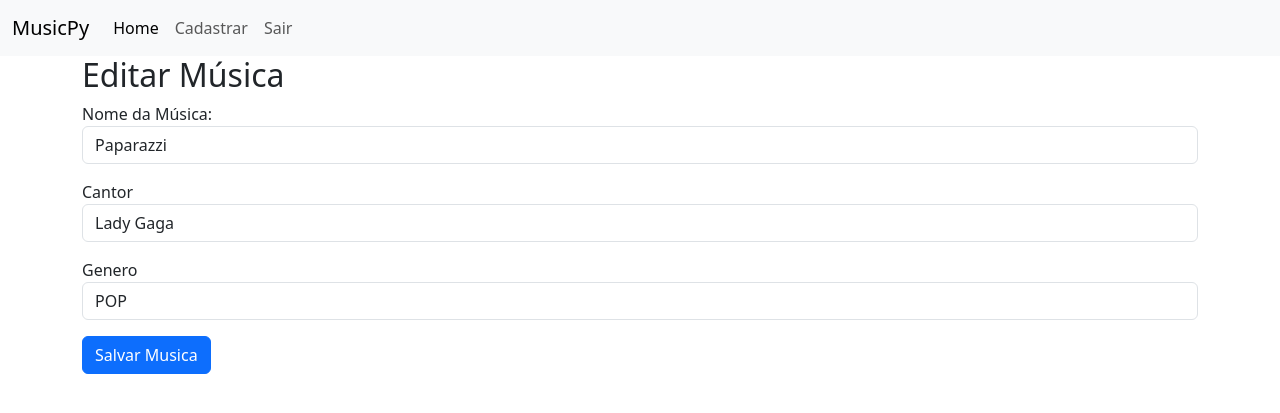
After one commit to eiguinho/musicpy, a Flask app: page /editar/1 in a window 1280 px wide. The commit adds this page. Shown: the top 413 px of the page. Run offline with Flask 3, Linux system fonts and the light colour scheme; the visitor is signed in with stand-in values (Sample User, id 1); data comes from the database, SQL or seed files in the repository; parts of the project's set-up code (start-up, migrations or seed data) failed here and were passed over; some libraries are stand-ins or nearby versions.

Commit message:
Edicao e Exclusao de Musicas

```diff
--- /dev/null
+++ b/templates/editar_musica.html
@@ -0,0 +1,27 @@
+{% extends "padrao.html" %}
+{% block conteudo %}
+    <form method="post" action="{{ url_for('atualizar')}}">
+        <fieldset>
+            <input type="hidden" name="txtId" value="{{musica.id_musica}}">
+            <div class="mb-3">
+                <label for="txtNome">Nome da Música:</label>
+                <input type="text" name="txtNome" id="txtNome" placeholder="Nome" class="form-control" value="{{musica.nome_musica}}">
+            </div>
+
+            <div class="mb-3">
+                <label for="txtCantor">Cantor</label>
+                <input type="text" name="txtCantor" id="txtCantor" placeholder="Cantor" class="form-control" value="{{musica.cantor_banda}}">
+            </div>
+
+            <div class="mb-3">
+                <label for="txtGenero">Genero</label>
+                <input type="text" name="txtGenero" id="txtGenero" placeholder="Genero" class="form-control" value="{{musica.genero_musica}}">
+            </div>
+
+            <div class="mb-3">
+                <button type="submit" class="btn btn-primary">Salvar Musica</button>
+            </div>
+
+        </fieldset>
+    </form>
+{% endblock %}
--- a/templates/lista_musicas.html
+++ b/templates/lista_musicas.html
@@ -6,6 +6,7 @@
                     <th>Musica</th>
                     <th>Cantor / Grupo / Banda</th>
                     <th>Genero</th>
+                    <th>Ações</th>
                 </tr>
             </thead>
 
@@ -15,6 +16,10 @@
                     <td>{{ music.nome_musica }}</td>
                     <td>{{ music.cantor_banda }}</td>
                     <td>{{ music.genero_musica }}</td>
+                    <td>
+                        <a href="{{ url_for('editar', id = music.id_musica)}}">Editar</a>
+                        <a href="{{ url_for('excluir', id=music.id_musica)}}">Excluir</a>
+                    </td>
                 </tr>
                 {% endfor %}
             </tbody>
--- a/views.py
+++ b/views.py
@@ -33,9 +33,38 @@ def adicionar_musica():
         db.session.commit()
         return redirect(url_for('listarMusicas'))
 
+@app.route('/editar/<int:id>') #Rota de login
+def editar(id):
+    if session['usuario_logado'] == None or 'usuario_logado' not in session:
+        return redirect(url_for('login'))
+    musicaBuscada = Musica.query.filter_by(id_musica=id).first()
+    return render_template('editar_musica.html',
+                           titulo = 'Editar Música',
+                           musica = musicaBuscada)
+
+@app.route('/atualizar', methods=['POST', ]) #Rota de login
+def atualizar():
+    musica = Musica.query.get(request.form['txtId'])
+    musica.nome_musica = request.form['txtNome']
+    musica.cantor_banda = request.form['txtCantor']
+    musica.genero_musica = request.form['txtGenero']
+    db.session.add(musica)
+    db.session.commit()
+    return redirect(url_for('listarMusicas'))
+
+@app.route('/excluir/<int:id>') #Rota de login
+def excluir(id):
+    if session['usuario_logado'] == None or 'usuario_logado' not in session:
+        return redirect(url_for('login'))
+    Musica.query.filter_by(id_musica=id).delete()
+    db.session.commit()
+    flash("Música excluída com sucesso")
+    return redirect(url_for('listarMusicas'))
+
 @app.route('/login') #Rota de login
 def login():
     return render_template('login.html')
+
 
 @app.route('/autenticar', methods=['POST', ]) # Autenticacao
 def autenticar():
```
